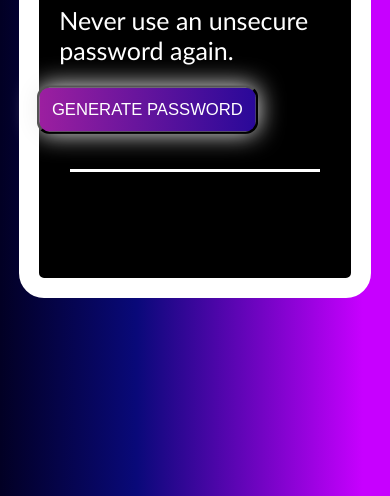
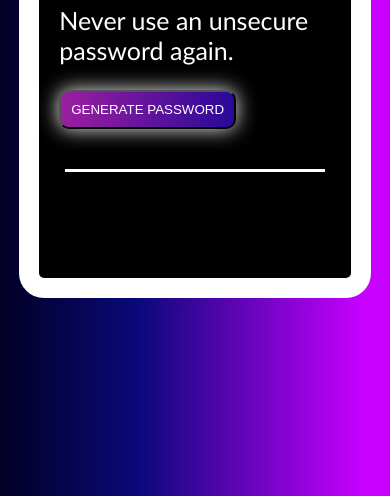
Before and after one commit to LeanTrey/Password-Generator, a plain HTML site: page index.html in a window 390 px wide. In both pictures the pointer is over the button "GENERATE PASSWORD". Shown: the part 348-844 px from the top of the page. Drawn offline with Linux system fonts and the light colour scheme.

Commit message:
make it not transform on mobile

```diff
--- a/index.css
+++ b/index.css
@@ -70,6 +70,9 @@ body {
         font-size: 28px
     }
     #divider {
-        width: 250px
+        width: 260px
+    }
+    .gen-pass:hover {
+        transform: scale(1);
     }
 }
```
